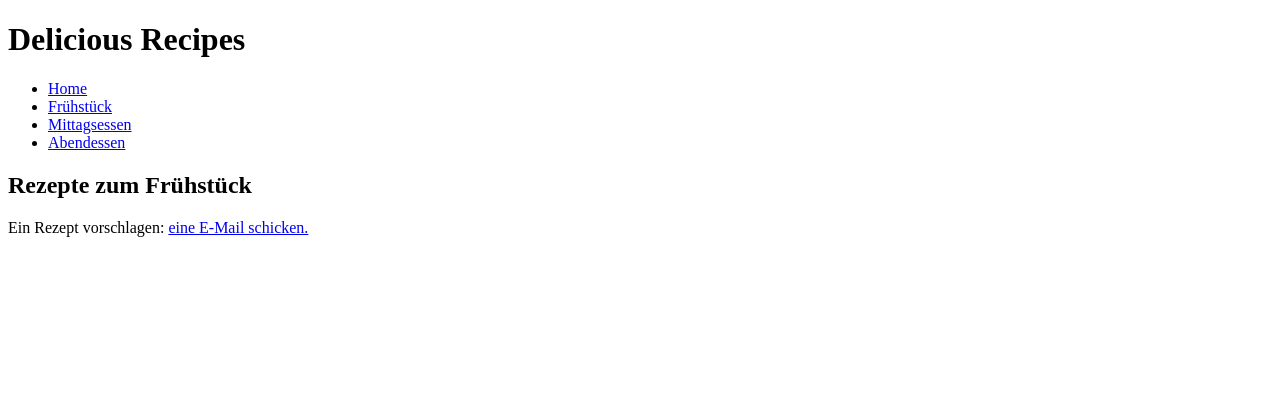
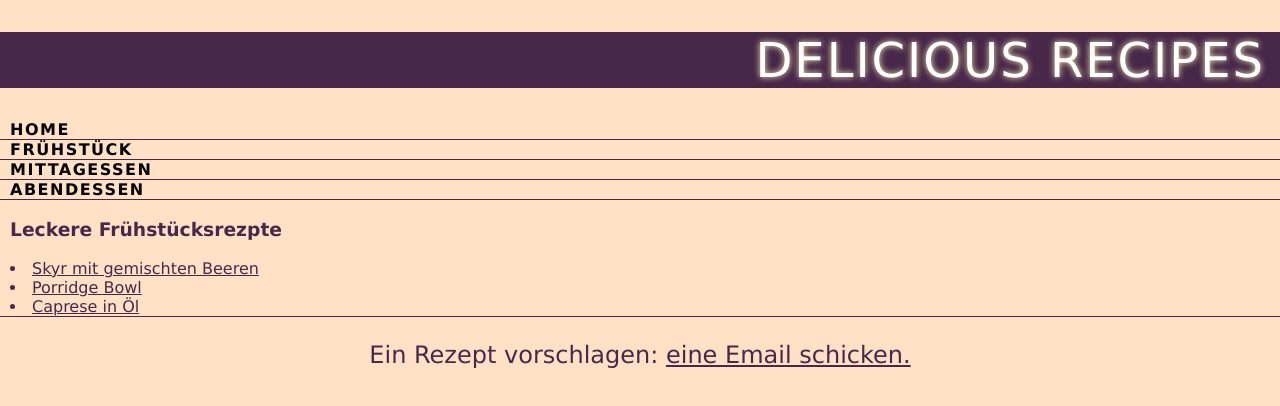
Before and after one commit to Lyna05/project_pancake, a plain HTML site: page breakfast.html in a window 1280 px wide. Drawn offline with Linux system fonts and the light colour scheme.

```diff
--- a/breakfast.html
+++ b/breakfast.html
@@ -3,6 +3,7 @@
     <head>
         <meta charset="UTF-8">
         <title>Delicious Recipes</title>
+        <link rel="stylesheet" href="styles.css">
     </head>
     <body>
         <header>
@@ -10,19 +11,19 @@
             <nav>
                 <ul>
                     <li><a href="index.html">Home</a></li>
-                    <li><a href="#breakfast">Frühstück</a></li>
-                    <li><a href="#lunch">Mittagsessen</a></li>
-                    <li><a href="#dinner">Abendessen</a></li>
+                    <li><a href="breakfast.html">Frühstück</a></li>
+                    <li><a href="lunch.html">Mittagessen</a></li>
+                    <li><a href="dinner.html">Abendessen</a></li>
                 </ul>
-            </nav>
-            <h2>Rezepte zum Frühstück</h2>
-
         </header>
-
+        <article>
+            <h3>Leckere Frühstücksrezpte</h3>
+            <li><a href="skyr_beeren.html">Skyr mit gemischten Beeren</a></li>
+            <li><a href="porridge_bowl.html">Porridge Bowl</a></li>
+            <li><a href="caprese_öl.html">Caprese in Öl</a></li>
+        </article>
         <footer>
-            <p>Ein Rezept vorschlagen: <a href="mailto:recipes@recipe-books.com">eine E-Mail schicken.</a> </p>
+            <p>Ein Rezept vorschlagen: <a href="mailto:recipes@recipte-book.com">eine Email schicken.</a></p>
         </footer>
-
-
     </body>
 </html>
```
Also changed, not shown: index.html (+1 -2 lines), lunch.html (+1 -0 lines), sky_beeren.html (added, +35 -0 lines).
